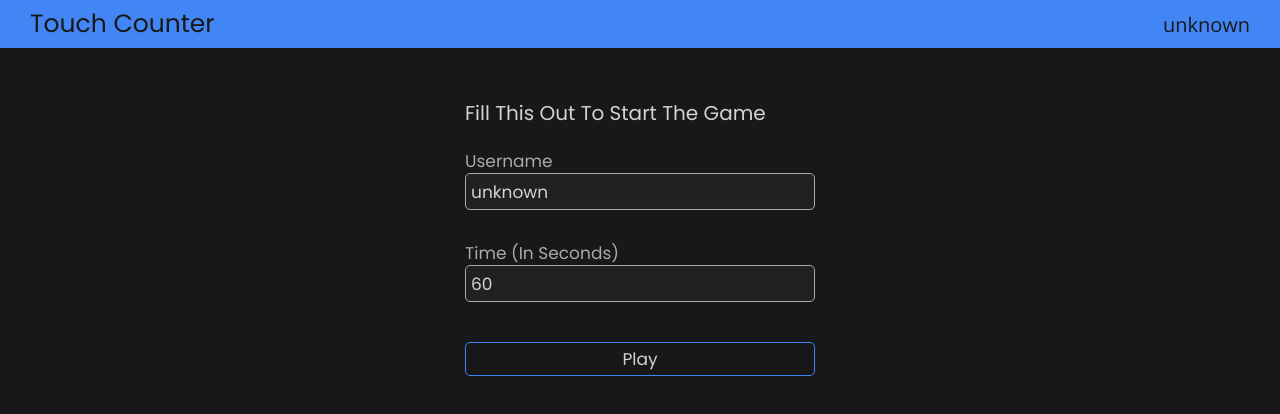
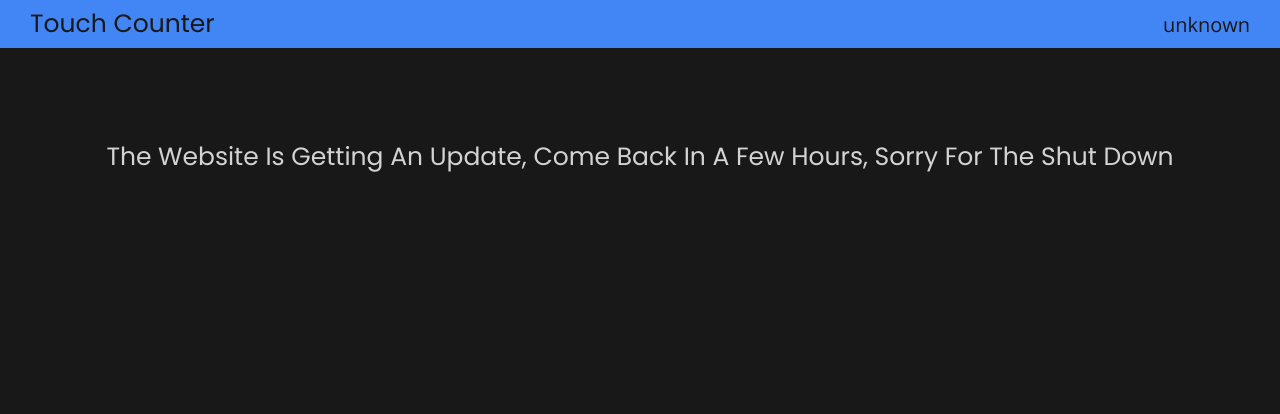
Before and after one commit to pratiic/touch-counter-app, a React (Create React App) app: page / in a window 1280 px wide. Shown: the top 414 px of the page. Built offline with nearby package versions, Linux system fonts and the light colour scheme.

Commit message:
notified about update

```diff
--- a/src/components/game/game.js
+++ b/src/components/game/game.js
@@ -4,7 +4,10 @@ import { connect } from "react-redux";
 
 import "./game.scss";
 
-import { firestore } from "../../firebase/firebase.utils";
+import {
+	firestore,
+	deleteFromCurrentPlayers,
+} from "../../firebase/firebase.utils";
 
 import CustomButton from "../../components/custom-button/custom-button";
 
@@ -14,6 +17,7 @@ const Game = ({ username, gameTime, resetGame }) => {
 	const [highscore, setHighscore] = useState(0);
 	const [highscorePlayer, setHighscorePlayer] = useState("");
 	const [gameOver, setGameOver] = useState(false);
+	const [onlinePlayersNum, setOnlinePlayersNum] = useState(0);
 	const [comments] = useState({
 		notEvenClose: "come on man, that's not even close",
 		youCanDoBetter: "you can do better",
@@ -54,9 +58,23 @@ const Game = ({ username, gameTime, resetGame }) => {
 			}
 		);
 
+		const currentPlayersCollectionRef = firestore.collection(
+			"current-players"
+		);
+
+		currentPlayersCollectionRef.doc(username).set({ username: username });
+
+		currentPlayersCollectionRef.onSnapshot((snapshot) => {
+			currentPlayersCollectionRef.get().then((collectionRef) => {
+				setOnlinePlayersNum(collectionRef.docs.length);
+			});
+		});
+
 		return () => {
 			unSubscribeFromCollection();
 			clearInterval(countdownInterval);
+			deleteFromCurrentPlayers(username);
+			console.log("pratiic");
 		};
 		//eslint-disable-next-line
 	}, []);
@@ -146,6 +164,9 @@ const Game = ({ username, gameTime, resetGame }) => {
 									<p>no high score in {gameTime} seconds</p>
 								)}
 							</div>
+							{/* <p className="online-players">
+								online players <span>{onlinePlayersNum}</span>
+							</p> */}
 							<p className="timer lighter">
 								{" "}
 								timer{" "}
--- a/src/components/game/game.scss
+++ b/src/components/game/game.scss
@@ -18,6 +18,14 @@
 	.highscore-container {
 		font-size: 1.75rem;
 		color: $color-text-muted;
+
+		span {
+			color: $color-blue;
+		}
+	}
+
+	.online-players {
+		font-size: 1.55rem;
 		margin-bottom: 2.5rem;
 
 		span {
--- a/src/components/header/header.js
+++ b/src/components/header/header.js
@@ -14,7 +14,7 @@ const Header = ({ username, resetGame }) => {
 				<p className="title" onClick={handleTitleClick}>
 					touch counter
 				</p>
-				<p className="username">{username}</p>
+				<p className="username dot-dot-dot">{username}</p>
 			</div>
 		</div>
 	);
--- a/src/components/header/header.scss
+++ b/src/components/header/header.scss
@@ -20,6 +20,8 @@
 	.username {
 		font-family: $font-stack-secondary;
 		font-size: 2rem;
+		width: 40%;
+		text-align: right;
 	}
 
 	@media screen and (max-width: 500px) {
--- a/src/components/highscores/highscores.js
+++ b/src/components/highscores/highscores.js
@@ -35,6 +35,7 @@ const Highscores = ({ gameTime }) => {
 				<div className="title">top 3 scores</div>
 				{highscores.length > 0 ? (
 					highscores.map((highscore) => {
+						console.log(highscore);
 						return (
 							<div
 								className="highscore"
@@ -42,7 +43,9 @@ const Highscores = ({ gameTime }) => {
 									highscore.data().score
 								}${new Date().getTime()}`}
 							>
-								<span>{highscore.data().player}</span>
+								<span className="dot-dot-dot">
+									{highscore.data().player}
+								</span>
 								<span>{highscore.data().score}</span>
 							</div>
 						);
--- a/src/components/highscores/highscores.scss
+++ b/src/components/highscores/highscores.scss
@@ -23,6 +23,7 @@
 		display: flex;
 		justify-content: space-between;
 		align-items: center;
+		flex-wrap: wrap;
 
 		span {
 			color: $color-grey-lighter;
--- a/src/components/set-game/set-game.js
+++ b/src/components/set-game/set-game.js
@@ -66,7 +66,7 @@ const SetGame = ({
 	return (
 		<div className="set-game">
 			<div className="wrapper">
-				<form onSubmit={handleFormSubmit}>
+				{/* <form onSubmit={handleFormSubmit}>
 					<p className="title">fill this out to start the game</p>
 					<div className="input-group">
 						<input
@@ -89,7 +89,11 @@ const SetGame = ({
 						<small>{timeError}</small>
 					</div>
 					<CustomButton>play</CustomButton>
-				</form>
+				</form> */}
+				<p className="update-notice">
+					the website is getting an update, come back in a few hours,
+					sorry for the shut down
+				</p>
 			</div>
 		</div>
 	);
--- a/src/components/set-game/set-game.scss
+++ b/src/components/set-game/set-game.scss
@@ -65,4 +65,12 @@
 			width: 100%;
 		}
 	}
+
+	.update-notice {
+		font-size: 2.5rem;
+		text-align: center;
+		margin-top: 9rem;
+		color: $color-grey-lighter;
+		text-transform: capitalize;
+	}
 }
--- a/src/firebase/firebase.utils.js
+++ b/src/firebase/firebase.utils.js
@@ -15,3 +15,9 @@ const firebaseConfig = {
 firebase.initializeApp(firebaseConfig);
 
 export const firestore = firebase.firestore();
+
+export const deleteFromCurrentPlayers = (userId) => {
+	const currentPlayersCollectionRef = firestore.collection("current-players");
+
+	currentPlayersCollectionRef.doc(userId).delete();
+};
--- a/src/sass/_utils.scss
+++ b/src/sass/_utils.scss
@@ -3,3 +3,9 @@
 	margin: auto;
 	padding: 0 3rem;
 }
+
+.dot-dot-dot {
+	white-space: no-wrap;
+	overflow: hidden;
+	text-overflow: ellipsis;
+}
```
